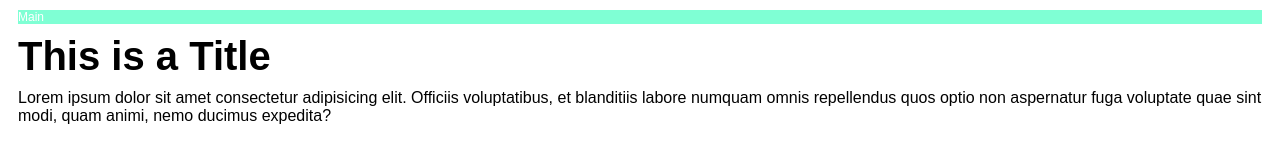
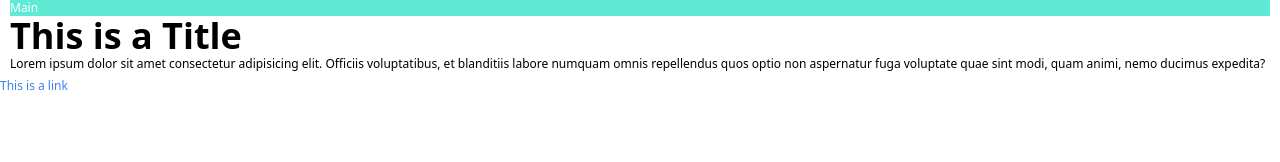
Before and after one commit to Mostly-mous/M323_Worksheet3, a website built with webpack: page src/index.html in a window 1280 px wide. Built offline with nearby package versions, Linux system fonts and the light colour scheme.

Commit message:
exercise 3
code for exercise 3

```diff
--- a/src/index.html
+++ b/src/index.html
@@ -3,15 +3,15 @@
 <head>
     <meta charset="UTF-8">
     <meta name="viewport" content="width=device-width, initial-scale=1.0">
-    <link rel="stylesheet" href=".\style\style.css">
+    <script src="https://cdn.tailwindcss.com"></script>
     <title>Document</title>
 </head>
 <body>
     <header>
-        <nav>Main</nav>
+        <nav class="text-xs text-white font-medium mx-2.5 bg-teal-300 font-sans">Main</nav>
     </header>
-    <h1>This is a Title</h1>
-    <p>Lorem ipsum dolor sit amet consectetur adipisicing elit. Officiis voluptatibus, et blanditiis labore numquam omnis repellendus quos optio non aspernatur fuga voluptate quae sint modi, quam animi, nemo ducimus expedita?</p>
-    <a></a>
+    <h1 class="text-4xl text-black font-bold mx-2.5 font-sans">This is a Title</h1>
+    <p class="text-xs text-black font-medium mx-2.5 font-sans">Lorem ipsum dolor sit amet consectetur adipisicing elit. Officiis voluptatibus, et blanditiis labore numquam omnis repellendus quos optio non aspernatur fuga voluptate quae sint modi, quam animi, nemo ducimus expedita?</p>
+    <a class="text-xs text-blue-500 font-sans">This is a link</a>
 </body>
 </html>
--- /dev/null
+++ b/src/postcss.config.js
@@ -0,0 +1,6 @@
+module.exports = {
+    plugins: [
+        require('tailwindcss'),
+        require('autoprefixer'),
+    ]
+}
--- a/src/style/style.css
+++ /dev/null
@@ -1,29 +0,0 @@
-h1 {
-    font-size: 40px;
-    font-family: Arial, Helvetica, sans-serif;
-    color: black;
-    margin: 10px;
-}
-
-p {
-    font-size: 16px;
-    font-family: Arial, Helvetica, sans-serif;
-    color: black;
-    margin: 10px;
-}
-
-a {
-    font-size: 12px;
-    font-family: Arial, Helvetica, sans-serif;
-    color: blue;
-    margin: 10px;
-}
-
-nav {
-      font-size: 12px;
-    font-family: Arial, Helvetica, sans-serif;
-    color: white;
-    margin: 10px;
-    background-color: aquamarine;
-
-}
```
Also changed, not shown: package.json (+9 -3 lines), 1 other file.
